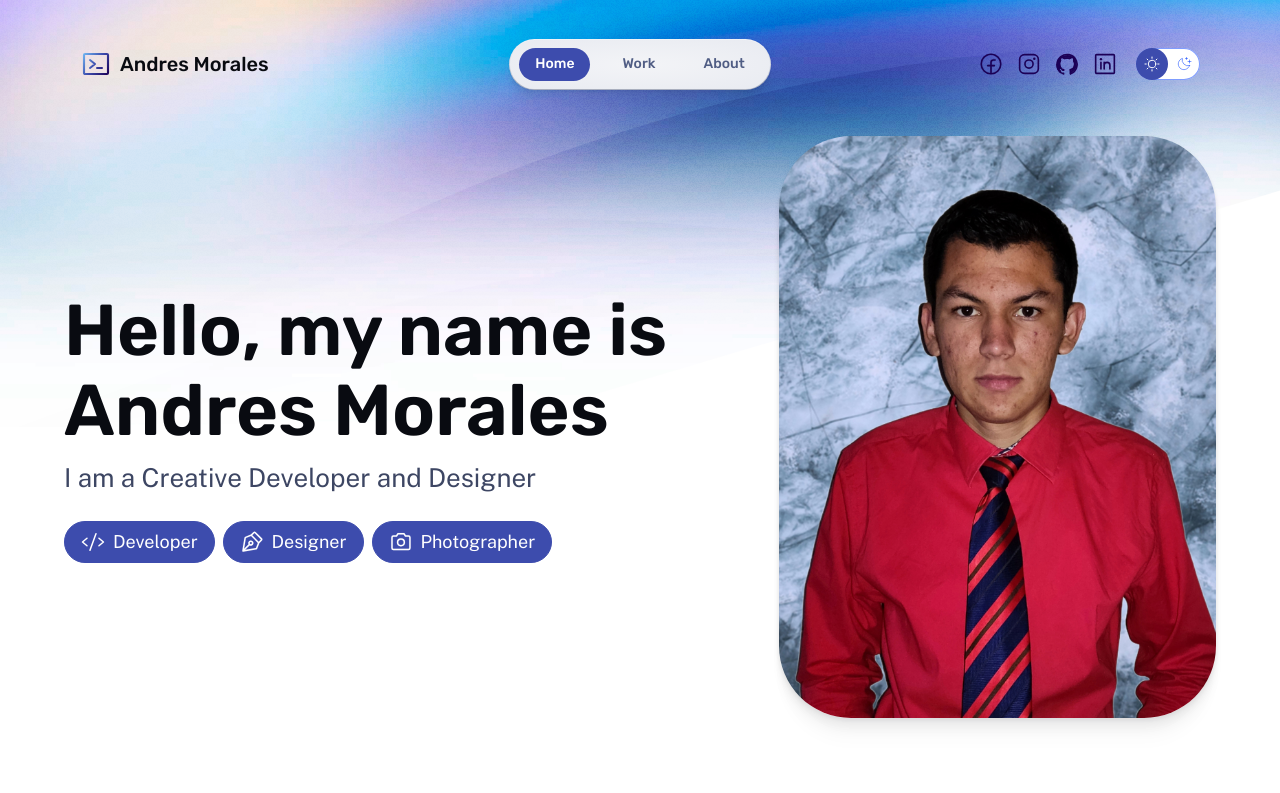
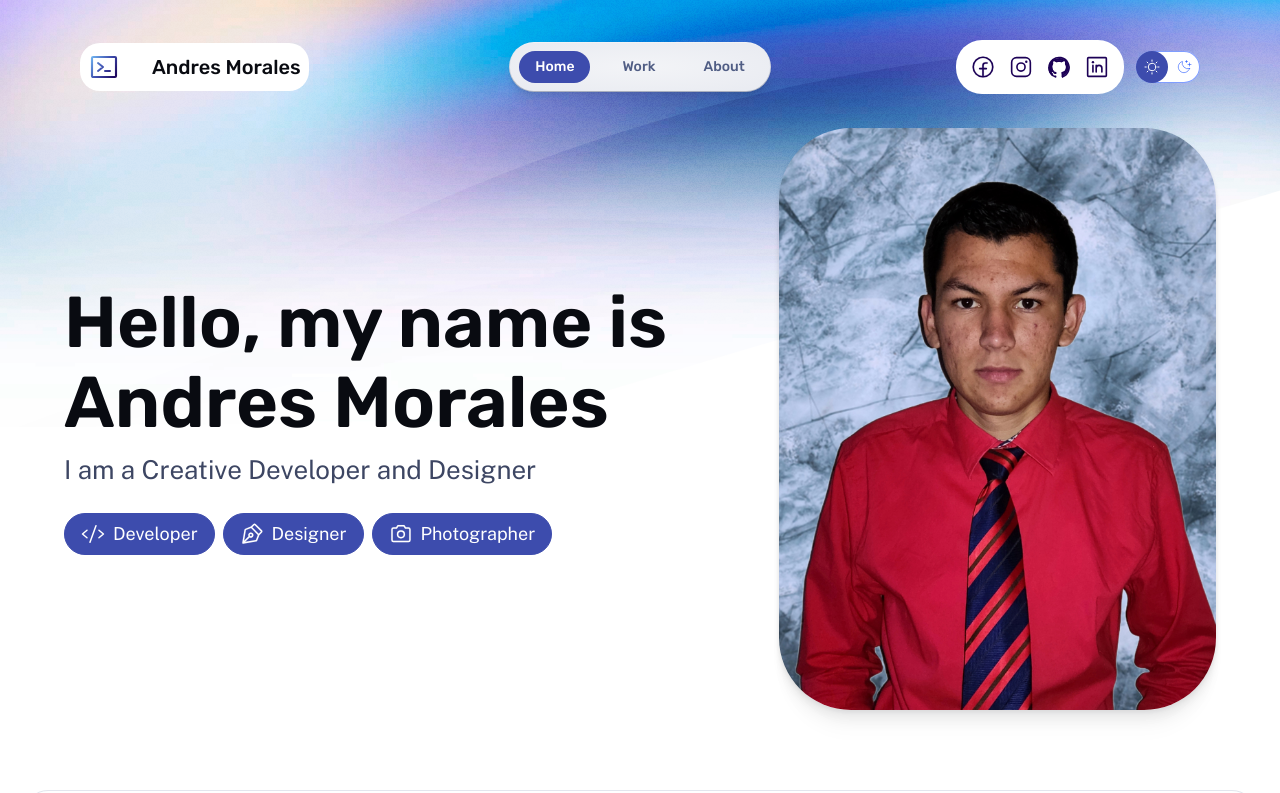
Before and after one commit to FoxJamJ/Portfolio-Moralex, an Astro site: page / in a window 1280 px wide. Shown: the top 793 px of the page. Built offline with nearby package versions, Linux system fonts and the light colour scheme; Astro itself is replaced by a stand-in of ours.

Commit message:
Cloud Update

```diff
--- a/src/components/Nav.astro
+++ b/src/components/Nav.astro
@@ -142,8 +142,9 @@ const iconLinks: { label: string; href: string; icon: keyof typeof iconPaths }[]
 	.seccion {
 		display: block;
 		width: 100%;
-		height: 8.5em;
+		height: 8em;
 	}
+
 	.menu-header {
 		display: flex;
 		justify-content: space-between;
@@ -152,8 +153,11 @@ const iconLinks: { label: string; href: string; icon: keyof typeof iconPaths }[]
 	}
 
 	.site-title {
+		border-radius: 1em;
+		padding: .5rem;
+		background-color: var(--gray-999);
 		display: flex;
-		gap: 0.5rem;
+		gap: 2rem;
 		align-items: center;
 		line-height: 1.1;
 		color: var(--gray-0);
@@ -234,10 +238,16 @@ const iconLinks: { label: string; href: string; icon: keyof typeof iconPaths }[]
 	}
 
 	.socials {
+		border-radius: 1em;
+		padding: .5rem;
+		background-color: var(--gray-999);
+		display: flex;
+		gap: 2rem;
 		display: flex;
 		flex-wrap: wrap;
 		gap: 0.625rem;
 		font-size: var(--icon-size);
+
 	}
 
 	.social {
```
